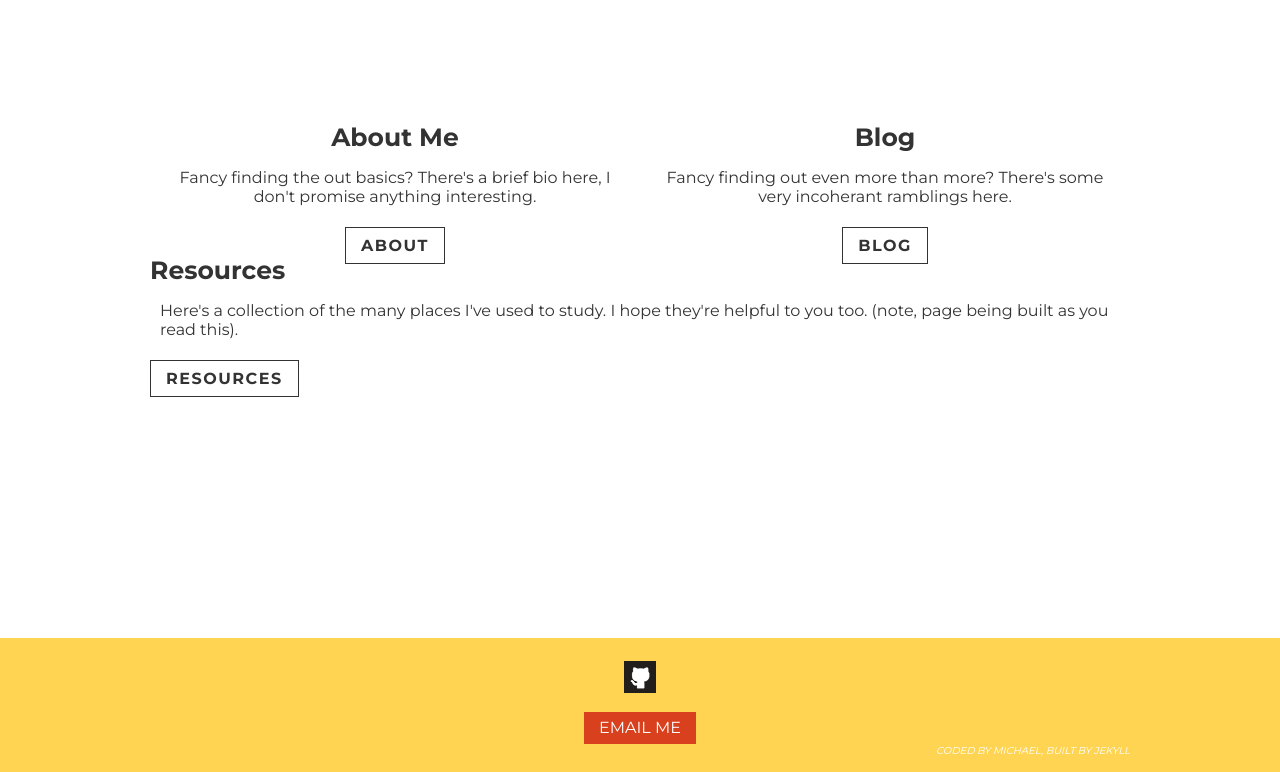
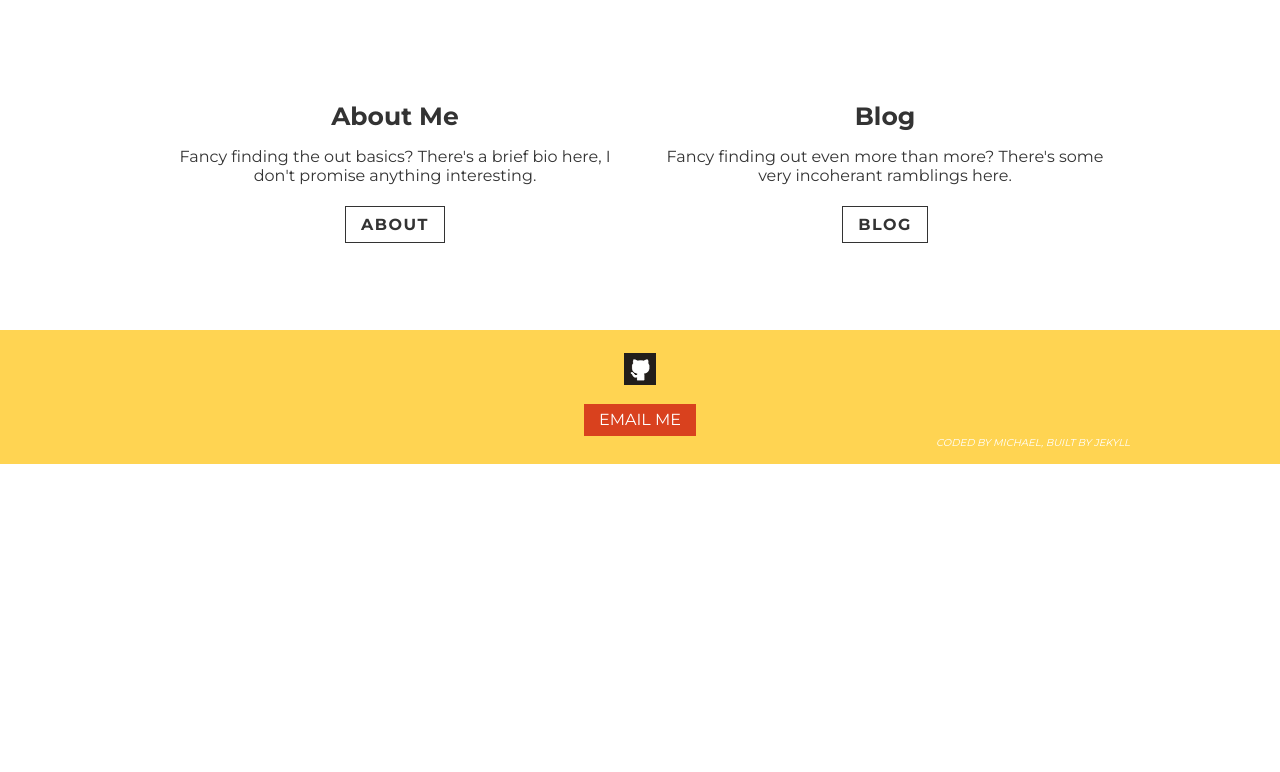
Before and after one commit to michaellennox/michaellennox.github.io, a Jekyll site: the page built from index.html, in a window 1280 px wide. Shown: the part 900-1672 px from the top of the page. Built offline with Jekyll 4.4.1, drawn with Linux system fonts in a browser that asks for light colours; nearby versions of some CDN libraries; after the commit the page ends 1364 px from its top, so only the background shows below that.

Commit message:
revert until working

```diff
--- a/index.html
+++ b/index.html
@@ -37,26 +37,5 @@ layout: default
 
         </div>
 
-        <div class="3-col">
-
-
-
-        </div>
-
-        <div class="3-col">
-
-            <h2>Resources</h2>
-            <p>Here's a collection of the many places I've used to study. I hope they're helpful to you too. (note, page being built as you read this).</p>
-
-            <a class="secondary-btn" href="resources/">Resources</a>
-
-        </div>
-
-        <div class="3-col">
-
-
-
-        </div>
-
     </div>
 </div>
--- a/main.css
+++ b/main.css
@@ -193,12 +193,6 @@ body {
     text-align: center;
 }
 
-.3-col {
-    float: left;
-    width: 33%;
-    text-align: center;
-}
-
 .secondary h2 {
     font-weight: bold;
     font-size: 25px;
```
